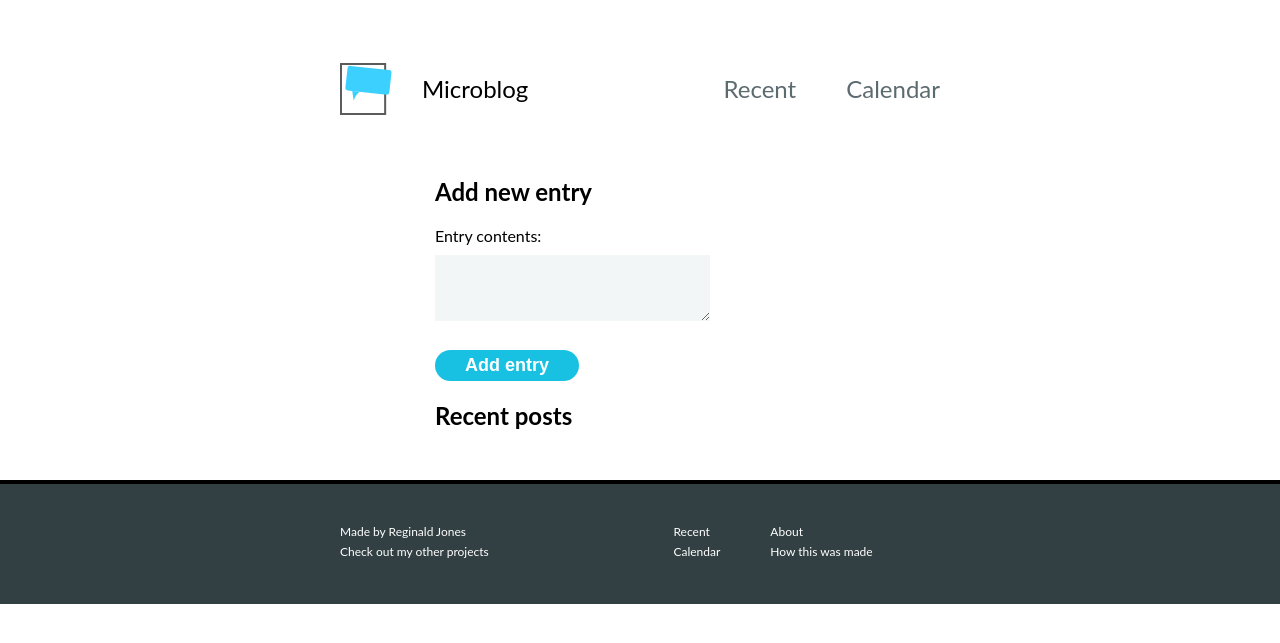
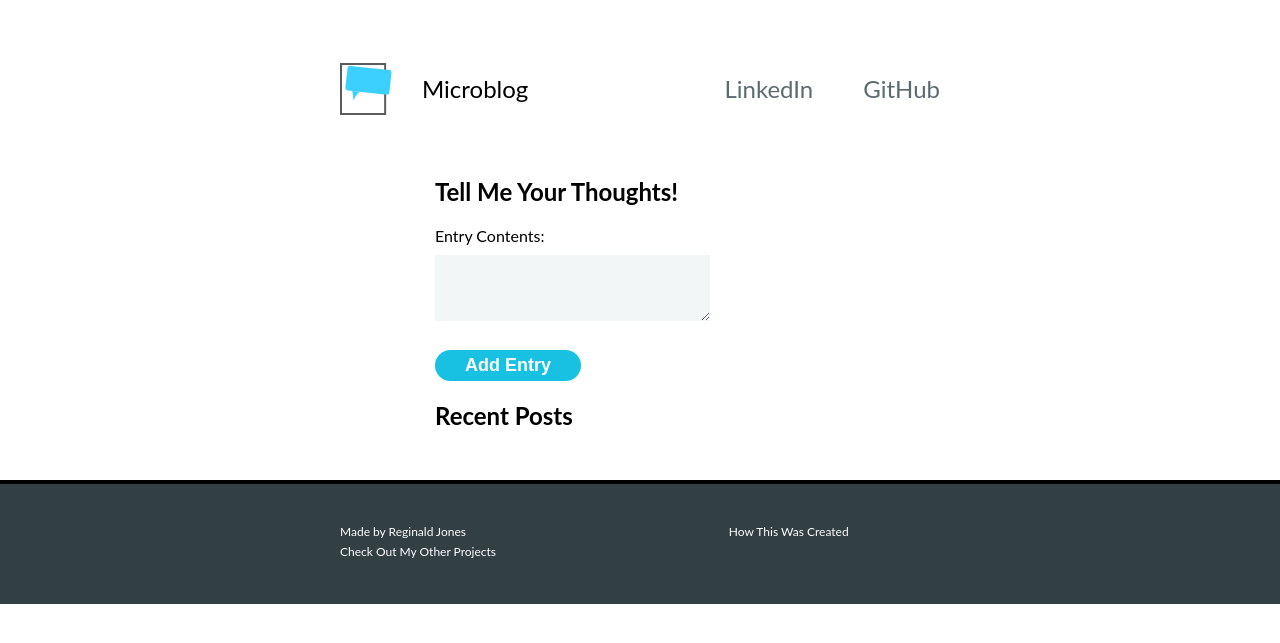
Before and after one commit to rjones18/Micro-Blog-Application, a Flask app: page / in a window 1280 px wide. Shown: the top 643 px of the page. Run offline with Flask 2, Linux system fonts and the light colour scheme; data that the repository does not hold is empty.

Commit message:
Update home.html

```diff
--- a/templates/home.html
+++ b/templates/home.html
@@ -13,26 +13,26 @@
         <img class="navbar__logo" src="/static/logo.svg" alt="The Microblog logo" />Microblog
         </div>
         <ul class="navbar__navigation">
-            <li class="navbar__navigation-item"><a href="#" class="navbar__link">Recent</a> </li>
-            <li class="navbar__navigation-item"><a href="#" class="navbar__link">Calendar</a> </li>
+            <li class="navbar__navigation-item"><a href="https://www.linkedin.com/in/reginald-jones-297093124/" class="navbar__link">LinkedIn</a> </li>
+            <li class="navbar__navigation-item"><a href="https://github.com/rjones18" class="navbar__link">GitHub</a> </li>
 
 
         </ul>
     </header>
     <main class="main">
         <section>
-            <h1>Add new entry</h1>
+            <h1>Tell Me Your Thoughts!</h1>
             <form class="from" method="POST">
                 <p class="form__input">
-                <label for="entry" class="form__label">Entry contents:</label>
+                <label for="entry" class="form__label">Entry Contents:</label>
                 <textarea name="content" id="entry" class="form__textarea"></textarea>
                 </p>
-             <button type="submit" class="form__submit">Add entry</button>
+             <button type="submit" class="form__submit">Add Entry</button>
 
             </form>
         </section>
         <section>
-            <h1>Recent posts</h1>
+            <h1>Recent Posts</h1>
             {% for entry in entries %}
             <article class="entry">
                <div>
@@ -49,22 +49,15 @@
     <footer class="footer">
         <div class="footer__content">
             <section class="left">
-                <a class="footer__item">Made by Reginald Jones</a>
-                <a class="footer__item">Check out my other projects</a>
+                <a href="https://www.linkedin.com/in/reginald-jones-297093124/" class="footer__item">Made by Reginald Jones</a>
+                <a href="https://github.com/rjones18" class="footer__item">Check Out My Other Projects</a>
             </section>
 
             <section class="right">
                 <div class="footer__column">
-                    <a class="footer__item">Recent</a>
-                    <a class="footer__item">Calendar</a>
+                    <a href="https://github.com/rjones18/Micro-Blog-Application" class="footer__item">How This Was Created</a>
+
                 </div>
-                <div class="footer__column">
-                    <a class="footer__item">About</a>
-                    <a class="footer__item">How this was made</a>
-                </div>
-
-
-
 
             </section>
       </div>
```
